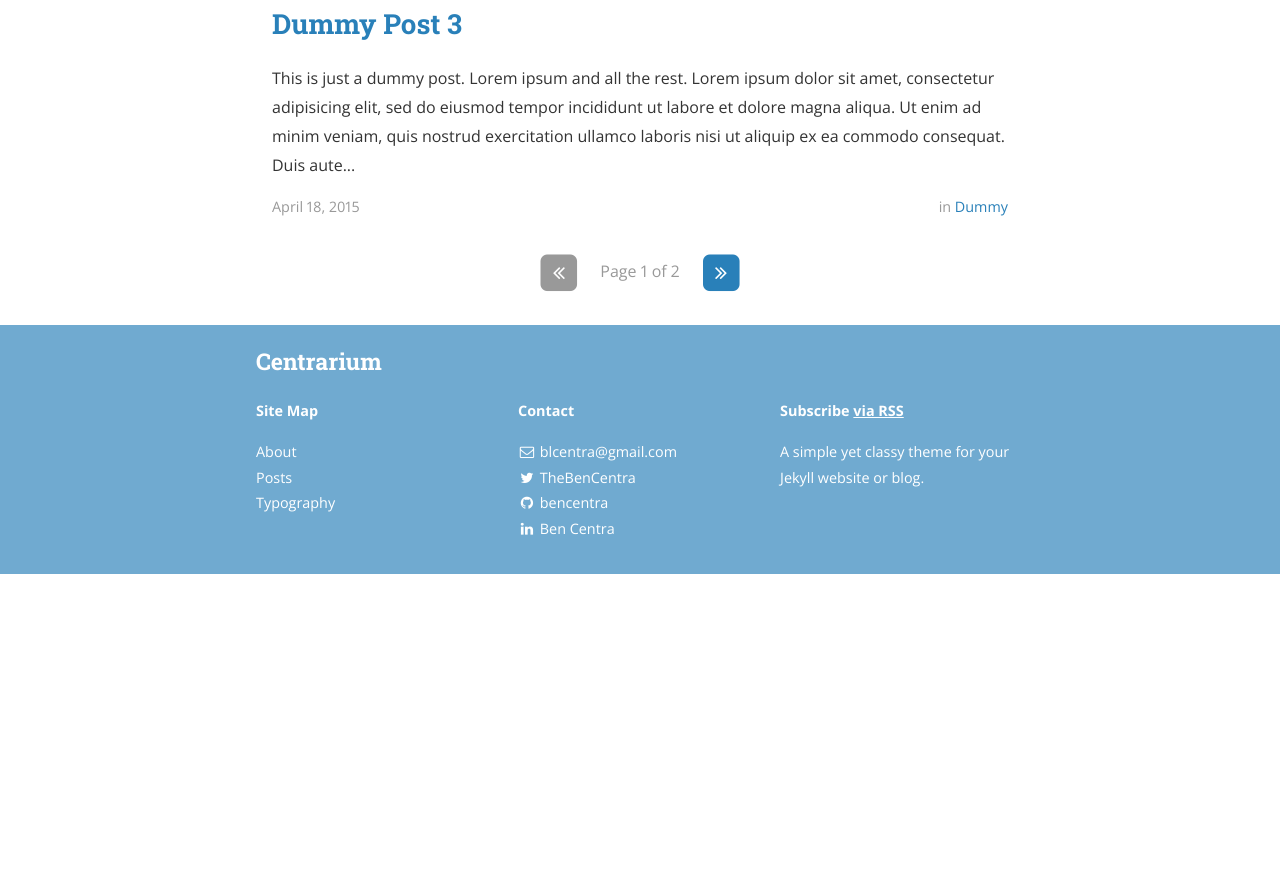
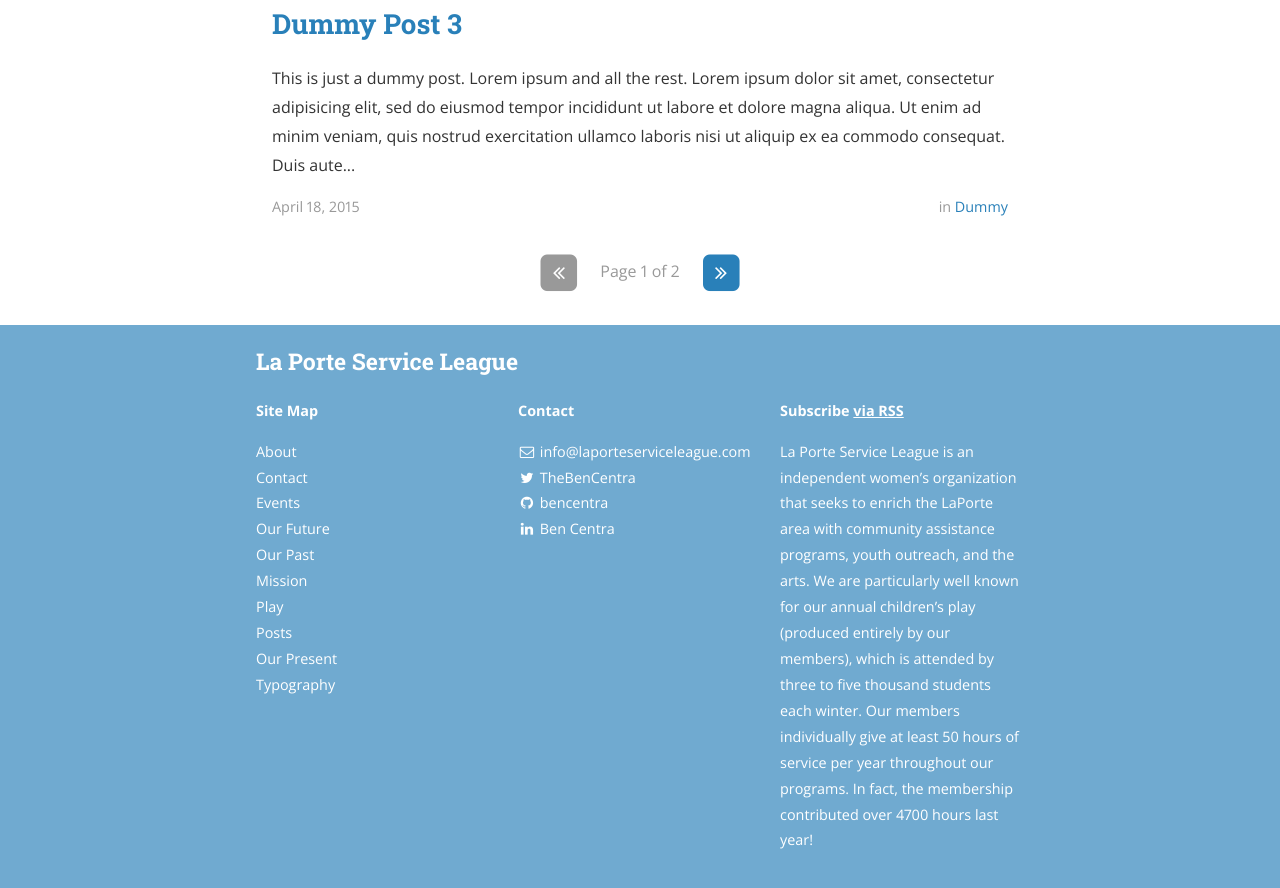
Before and after one commit to LaPorteServiceLeague/laporteserviceleague.github.io, a Jekyll site: the page built from index.html, in a window 1280 px wide and 900 px high, scrolled down 1627 px. Shown: the top 888 px of the window. Built offline with Jekyll 4.4.1, drawn with Linux system fonts in a browser that asks for light colours; nearby versions of some CDN libraries; the list of posts is cut into pages by our own code; a style sheet for code colours, icons or effects is not loaded; before the commit the page ends 2201 px from its top, so only the background shows below that; some of the changed text lies outside the part shown.

Commit message:
site settings and adding pages

```diff
--- a/_config.yml
+++ b/_config.yml
@@ -9,22 +9,38 @@
   - "/vendor/"
 
 # Site settings
-title: Centrarium
-subtitle: "A simple yet classy theme for your Jekyll website or blog"
-email: blcentra@gmail.com
-name: Ben Centra
+title: La Porte Service League
+subtitle: "Dedicated to community since 1932"
+email: info@laporteserviceleague.com
+#name: Ben Centra
 description: >
-  A simple yet classy theme for your Jekyll website or blog.
+  La Porte Service League is an independent women’s organization that seeks to enrich the LaPorte area with community assistance programs, youth outreach, and the arts. We are particularly well known for our annual children’s play (produced entirely by our members), which is attended by three to five thousand students each winter. Our members individually give at least 50 hours of service per year throughout our programs. In fact, the membership contributed over 4700 hours last year!
 # Base URL of site (i.e. /blog). It should always start with a slash,
 # and never end with a slash. Set it to a blank value if hosting at the
 # root of your server.
-baseurl: "/centrarium" # the subpath of your site, e.g. /blog/
+#baseurl: "/centrarium" # the subpath of your site, e.g. /blog/
 url: "http://bencentra.github.io" # the base hostname & protocol for your site
 cover: "/assets/header_image.jpg"
 logo: "/assets/logo.png"
 
 # Build settings
 markdown: kramdown
+include: ['_pages']
+menuitems:
+  - url: /mission/
+    title: Mission
+  - url: /history/
+    title: Our Past
+  - url: /present/
+    title: Our Present
+  - url: /future/
+    title: Our Future
+  - url: /play/
+    title: Play
+  - url: /events/
+    title: Events
+  - url: /contact/
+    title: Contact
 paginate: 5
 paginate_path: "/page:num/"
 inter_post_navigation: false
--- a/_includes/header.html
+++ b/_includes/header.html
@@ -12,10 +12,13 @@
     </a>
     <nav role="navigation">
       <ul id="js-navigation-menu" class="navigation-menu show">
-        {% for page in site.pages %}
-          {% if page.title and page.main_nav != false %}
-          <li class="nav-link"><a href="{{ page.url | prepend: site.baseurl }}">{{ page.title }}</a>
-          {% endif %}
+        {% for menuitem in site.menuitems %}
+            {% if menuitem.url == page.dir %}
+                {% assign class = "active" %}
+            {% else %}
+                {% assign class = "normal" %}
+            {% endif %}
+          <li class="nav-link"><a class="page-link {{ class }}" href="{{ menuitem.url }}">{{ menuitem.title }}</a></li>
         {% endfor %}
       </ul>
     </nav>
```
Also changed, not shown: _pages/contact.md (added, +13 -0 lines), _pages/events.md (added, +21 -0 lines), _pages/future.md (added, +10 -0 lines), _pages/history.md (added, +16 -0 lines), _pages/mission.md (added, +13 -0 lines), _pages/play.md (added, +9 -0 lines), _pages/present.md (added, +7 -0 lines).
